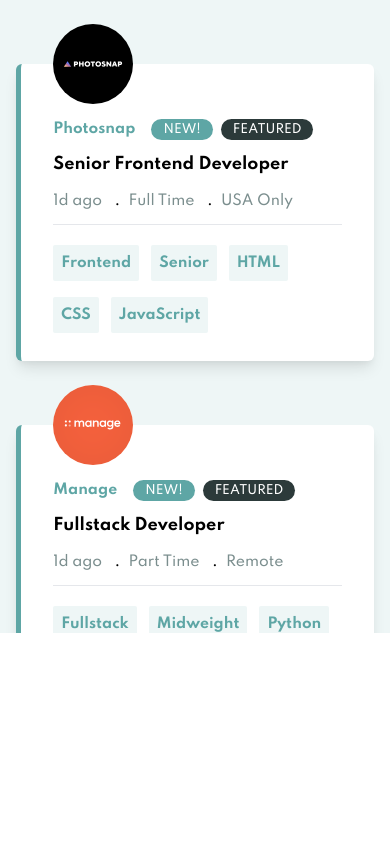
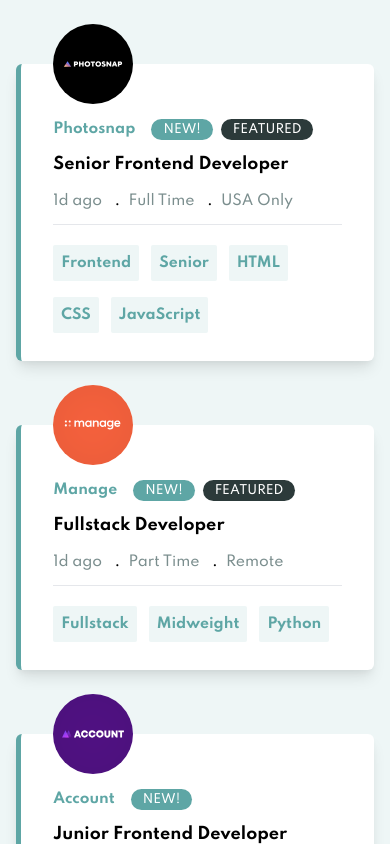
Before and after one commit to AikeNyanLynnOo/job-listings-tailwind-react, a React (Create React App) app: page / in a window 390 px wide. Shown: the top 844 px of the page. Built offline with nearby package versions, Linux system fonts and the light colour scheme.

Commit message:
content height auto xtra sm screens

```diff
--- a/src/components/MainComponent.js
+++ b/src/components/MainComponent.js
@@ -73,7 +73,7 @@ class Main extends React.Component {
             />
           )) || <></>}
         </div>
-        <div className="content pt-16 overflow-y-scroll">
+        <div className="h-auto sm:h-3/4 content pt-16 overflow-y-scroll">
           <ul className="w-11/12 md:w-10/12 mx-auto">
             {updateJobs.map((job, index) => {
               return (
--- a/src/styles/tailwind.src.css
+++ b/src/styles/tailwind.src.css
@@ -57,7 +57,6 @@
 }
 .content {
   background-color: hsl(180, 31%, 95%);
-  height: 75vh;
 }
 /* Hide scrollbar for Chrome, Safari and Opera */
 .content::-webkit-scrollbar {
```
